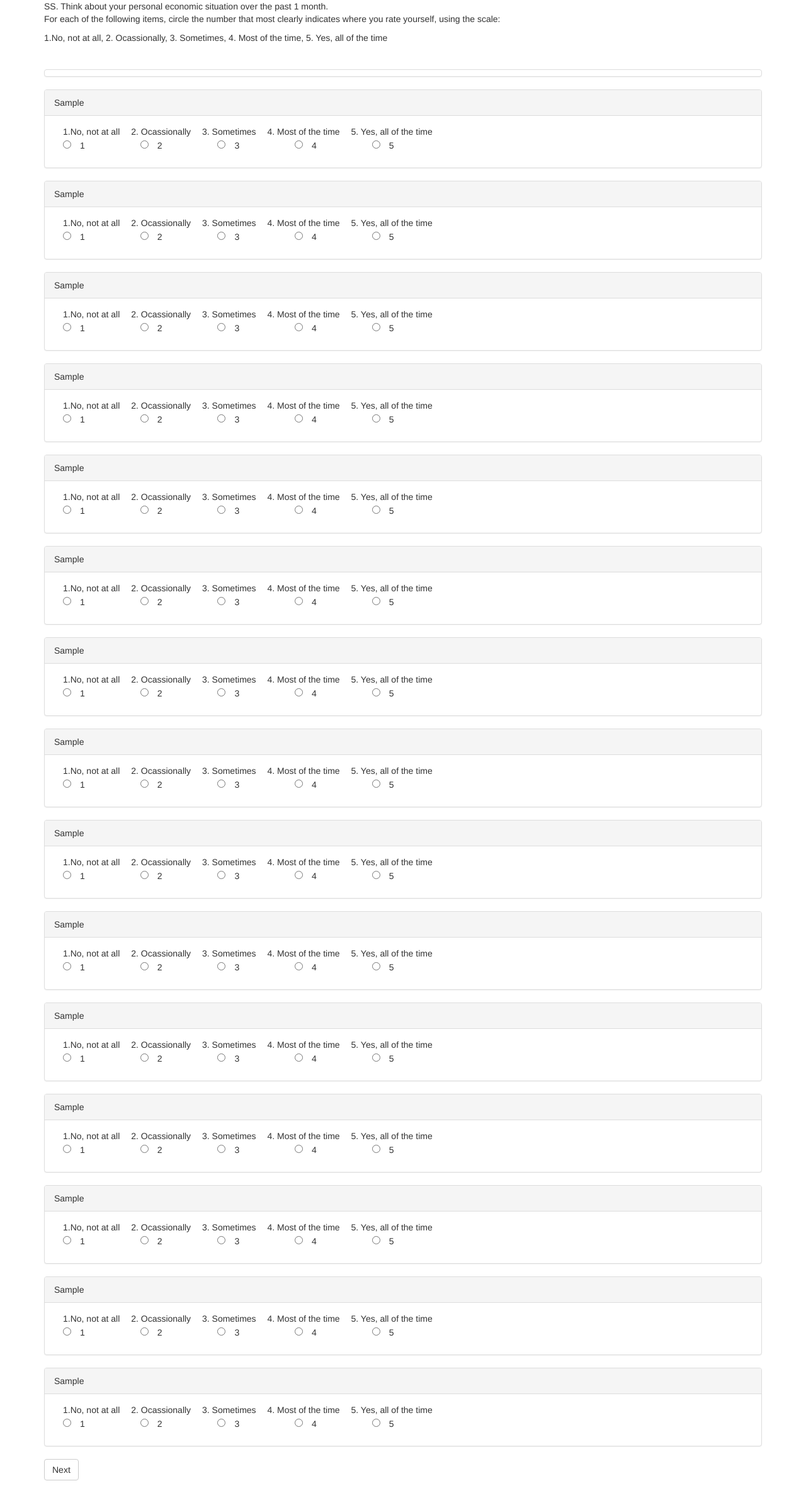
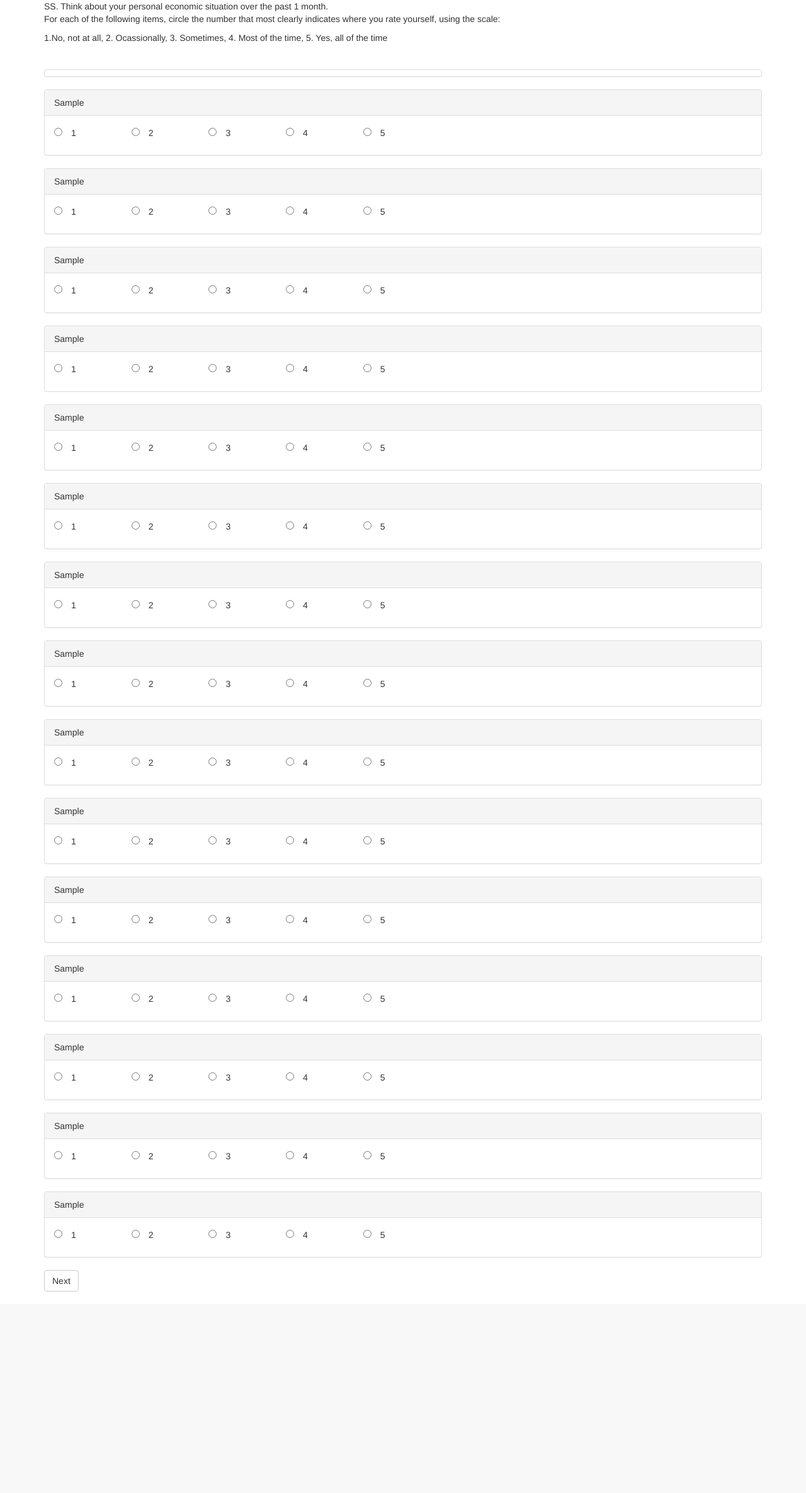
Before and after one commit to yoonhas/tipcenter, a Django app: page /PSS/1/1/ess/start in a window 1280 px wide. Shown: the part 140-2511 px from the top of the page at 63% size. After the commit the page ends 2191 px from the top, so only its background shows below. Run offline with Django 3.2, Linux system fonts and the light colour scheme; tables that the repository leaves empty hold one stand-in row (values such as "Sample post"); parts of the project's set-up code (start-up, migrations or seed data) failed here and were passed over; some libraries are stand-ins or nearby versions.

```diff
--- a/PSS/templates/PSS/Survey/ES_tem.html
+++ b/PSS/templates/PSS/Survey/ES_tem.html
@@ -31,12 +31,6 @@
                     {%  if value != '1' and value != '2' %}
                         <div class="panel-heading"> {{ value }}</div>
                        <div class="panel-body">
-                       <span style="margin-left:1em"></span>1.No, not at all
-                           <span style="margin-left:1em"></span>2. Ocassionally
-                           <span style="margin-left:1em"></span>3. Sometimes
-                           <span style="margin-left:1em"></span>4. Most of the time
-                           <span style="margin-left:1em"></span>5. Yes, all of the time <br>
-                       <span style="margin-left:1em"></span>
                         {% for choice in choices %}
                             <input type="radio" name="{{ name }}" value="{{ choice}}"><span style="margin-left:1em"></span>{{ choice }}<span style="margin-left:6em"></span>
 
```
